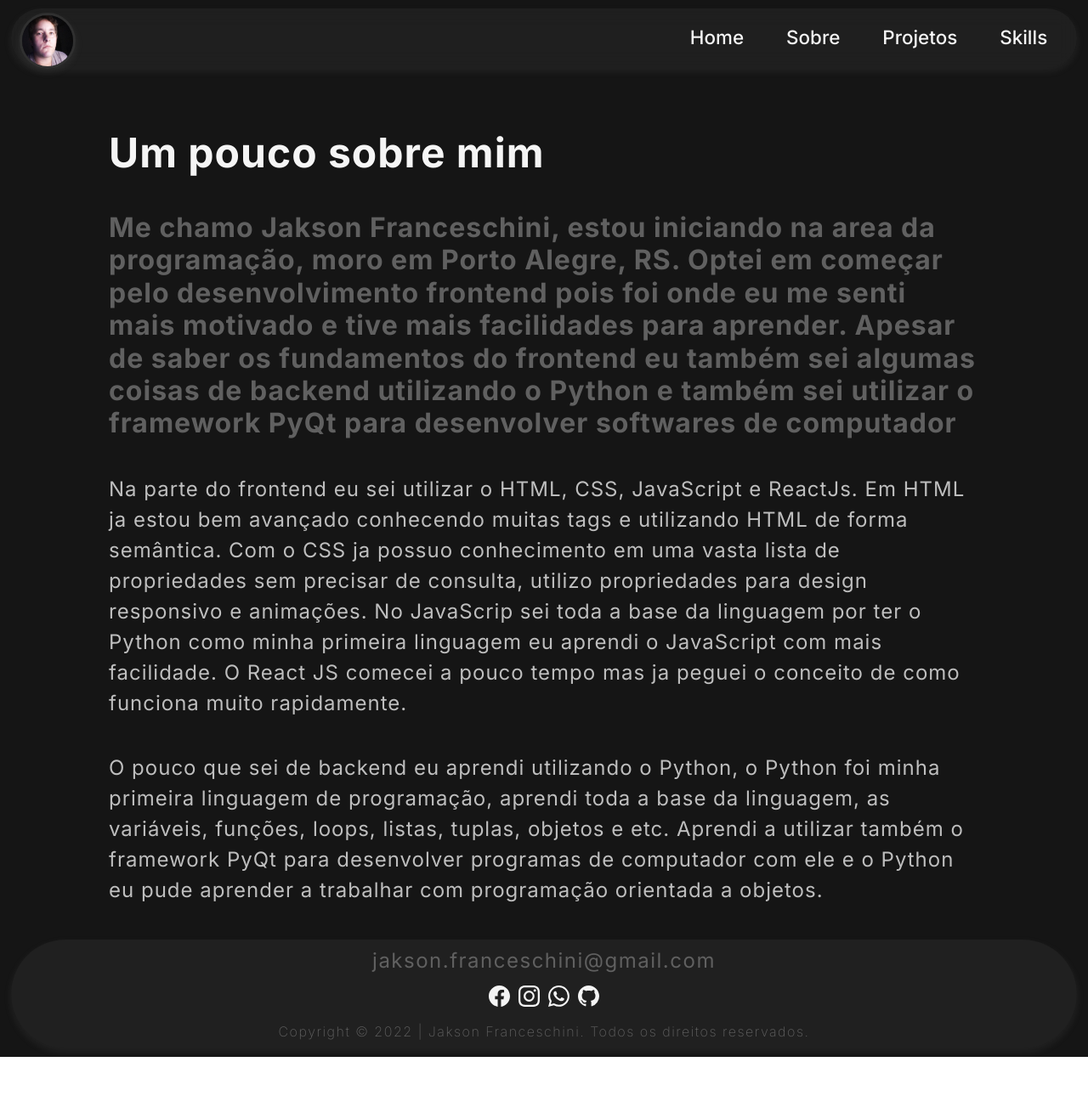
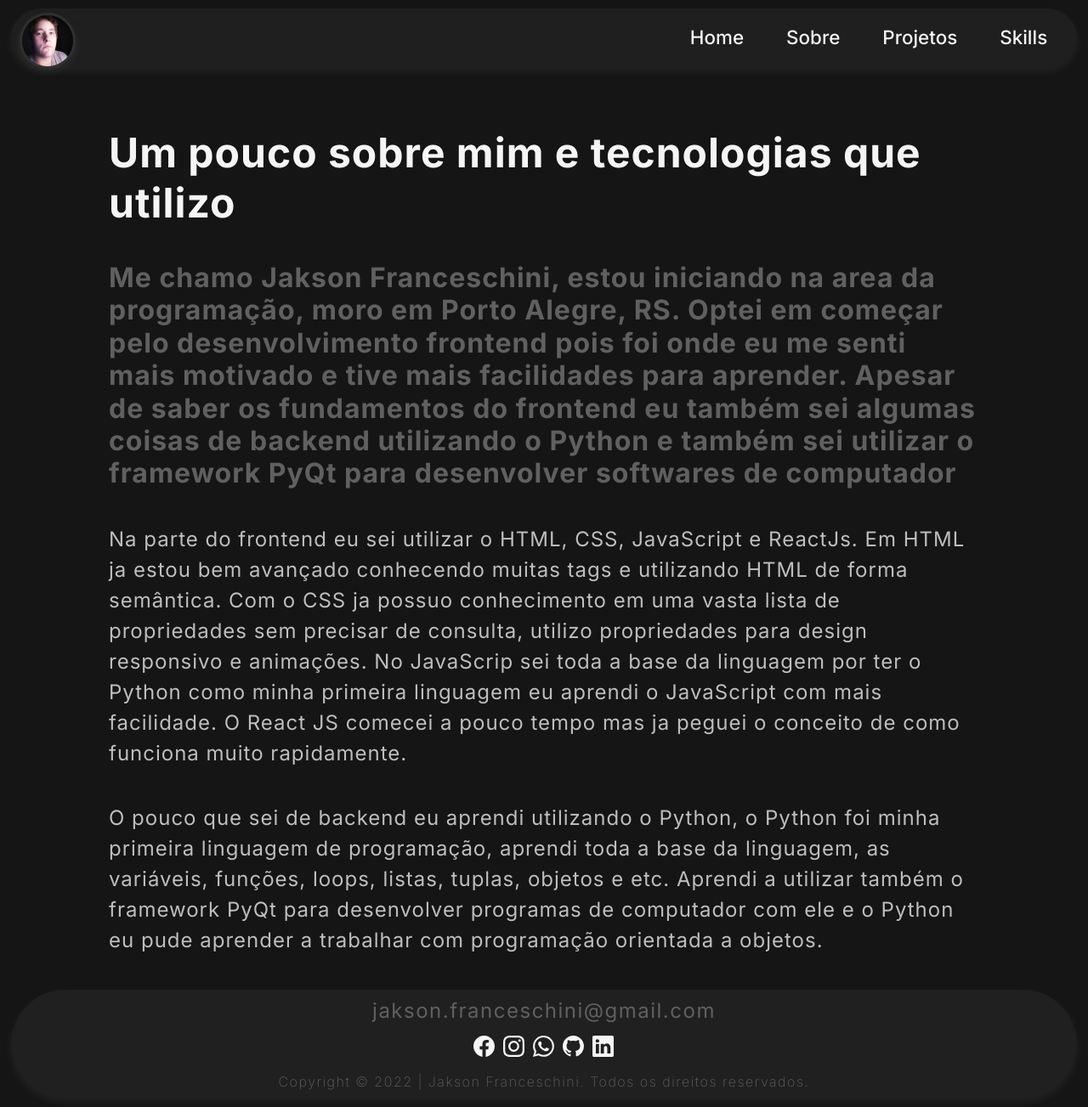
Before and after one commit to JakFranceschini/MeuPortfolio, a React (Create React App) app: page /sobre in a window 1280 px wide. Shown: the whole page at 85% size. Before the commit the page ends 1244 px from the top, so only its background shows below. Built offline with nearby package versions, Linux system fonts and the light colour scheme.

Commit message:
Adicionado link linkedin e melhorias em geral

```diff
--- a/public/index.html
+++ b/public/index.html
@@ -2,7 +2,7 @@
 <html lang="en">
   <head>
     <meta charset="utf-8" />
-    <link rel="icon" href="%PUBLIC_URL%/favicon.ico" />
+    <link rel="icon" href="favIcon.ico" />
     <meta name="viewport" content="width=device-width, initial-scale=1" />
     <meta name="theme-color" content="#000000" />
     <meta
@@ -24,7 +24,7 @@
       work correctly both with client-side routing and a non-root public URL.
       Learn how to configure a non-root public URL by running `npm run build`.
     -->
-    <title>React App</title>
+    <title>Meu Portfólio</title>
   </head>
   <body>
     <noscript>You need to enable JavaScript to run this app.</noscript>
--- a/src/Components/Footer.jsx
+++ b/src/Components/Footer.jsx
@@ -1,6 +1,6 @@
 import './Footer.css'
 import React from "react";
-import { BsFacebook, BsGithub, BsInstagram, BsWhatsapp } from "react-icons/bs";
+import { BsFacebook, BsGithub, BsInstagram, BsWhatsapp, BsLinkedin } from "react-icons/bs";
 
 export default props =>
 
@@ -13,6 +13,7 @@ export default props =>
             <li><a href="https://www.instagram.com/jaksonfranceschini/?hl=pt-br" target="blank"><BsInstagram size={25} color="#f5f5f5"/></a></li>
             <li><a href="https://api.whatsapp.com/send?phone=5551993443132" target="blank"><BsWhatsapp size={25} color="#f5f5f5"/></a></li>
             <li><a href="https://github.com/JakFranceschini" target="blank"><BsGithub size={25} color="#f5f5f5"/></a></li>
+            <li><a href="https://www.linkedin.com/in/jakson-franceschini-87a15825b/" target="blank"><BsLinkedin size={25} color="#f5f5f5"/></a></li>
         </ul>
 
         <h3>Copyright © 2022 | Jakson Franceschini. Todos os direitos reservados.</h3>
--- a/src/Pages/Home/PaginaHome.css
+++ b/src/Pages/Home/PaginaHome.css
@@ -258,6 +258,10 @@
         flex-direction: column;
     }
 
+    .containerRedesSociais ul {
+        margin-bottom: 30px;
+    }
+
     #email {
         max-width: 65px;
         font-size: 1rem;
--- a/src/Pages/Home/PaginaHome.jsx
+++ b/src/Pages/Home/PaginaHome.jsx
@@ -10,7 +10,7 @@ import ImgPython from './../../Img/imgPython.png'
 import ImgReactjs from './../../Img/imgReactjs.png'
 import ImgJavaScript from './../../Img/imgJavascript.png'
 import ImgProfileCard from './../../Img/imgProfileCard.png'
-import { BsFacebook, BsGithub, BsInstagram, BsWhatsapp, BsGlobe, BsFillArrowRightCircleFill } from 'react-icons/bs'
+import { BsFacebook, BsGithub, BsInstagram, BsWhatsapp, BsLinkedin, BsGlobe, BsFillArrowRightCircleFill } from 'react-icons/bs'
 
 function PaginaHome() {
   return (
@@ -32,6 +32,7 @@ function PaginaHome() {
                 <li><a href='https://www.instagram.com/jaksonfranceschini/?hl=pt-br' target='blank'><BsInstagram size={40} color='f5f5f5'/></a></li>
                 <li><a href='https://api.whatsapp.com/send?phone=5551993443132' target='blank'><BsWhatsapp size={40} color='#f5f5f5'/></a></li>
                 <li><a href='https://github.com/JakFranceschini' target='blank'><BsGithub size={40} color='#f5f5f5'/></a></li>
+                <li><a href='https://www.linkedin.com/in/jakson-franceschini-87a15825b/' target='blank'><BsLinkedin size={40} color='#f5f5f5'/></a></li>
             </ul>
             <li><h3>jakson.franceschini@gmail.com</h3></li>
         </div>
--- a/src/Pages/Sobre/PaginaSobre.jsx
+++ b/src/Pages/Sobre/PaginaSobre.jsx
@@ -8,7 +8,7 @@ function PaginaSobre () {
         <div className='paginaSobre'>
             <TopBar/>
             <div className='containerSobre'>
-                <h1>Um pouco sobre mim</h1>
+                <h1>Um pouco sobre mim e tecnologias que utilizo</h1>
                 <h2>
                     Me chamo Jakson Franceschini, estou iniciando na area da programação, moro em Porto Alegre, RS. Optei em começar pelo desenvolvimento frontend
                     pois foi onde eu me senti mais motivado e tive mais facilidades para aprender. Apesar de saber os fundamentos do frontend eu também sei
```
Also changed, not shown: 1 other file (tests, documents, lock files or other folders).
